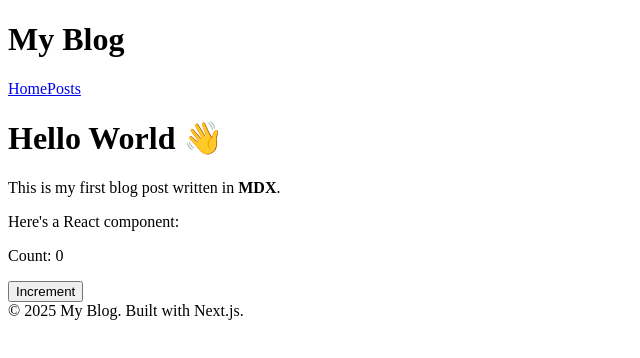
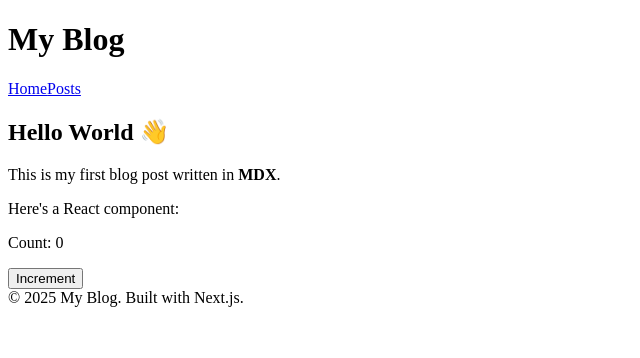
Before and after one commit to ShaneRich5/shanerich5.github.io, a Next.js app: page /posts/hello-world in a window 1280 px wide. Shown: the top 358 px of the page, without its empty margins (0-640 px from the left). Built offline with nearby package versions, Linux system fonts and the light colour scheme.

Commit message:
fix: type error for the page interface when referencing params

```diff
--- a/app/posts/[slug]/page.tsx
+++ b/app/posts/[slug]/page.tsx
@@ -1,16 +1,25 @@
 import { getAllPosts, getPostBySlug } from "@/lib/posts";
 import { MDXRemote } from "next-mdx-remote/rsc";
 import MDXComponents from "@/components/mdx-components";
+
+interface PageProps {
+  params: Promise<{
+    slug: string;
+  }>;
+}
 
 export async function generateStaticParams() {
   const posts = getAllPosts();
   return posts.map((p) => ({ slug: p.slug }));
 }
 
-type Props = { params: { slug: string } };
+export default async function PostPage({ params }: PageProps) {
+  const { slug } = await params;
+  const { content } = getPostBySlug(slug);
 
-export default function PostPage({ params }: Props) {
-  const { slug } = params;
-  const { content } = getPostBySlug(slug);
-  return <MDXRemote source={content} components={MDXComponents} />;
+  return (
+    <article className="prose dark:prose-invert mx-auto">
+      <MDXRemote source={content} components={MDXComponents} />
+    </article>
+  );
 }
```
